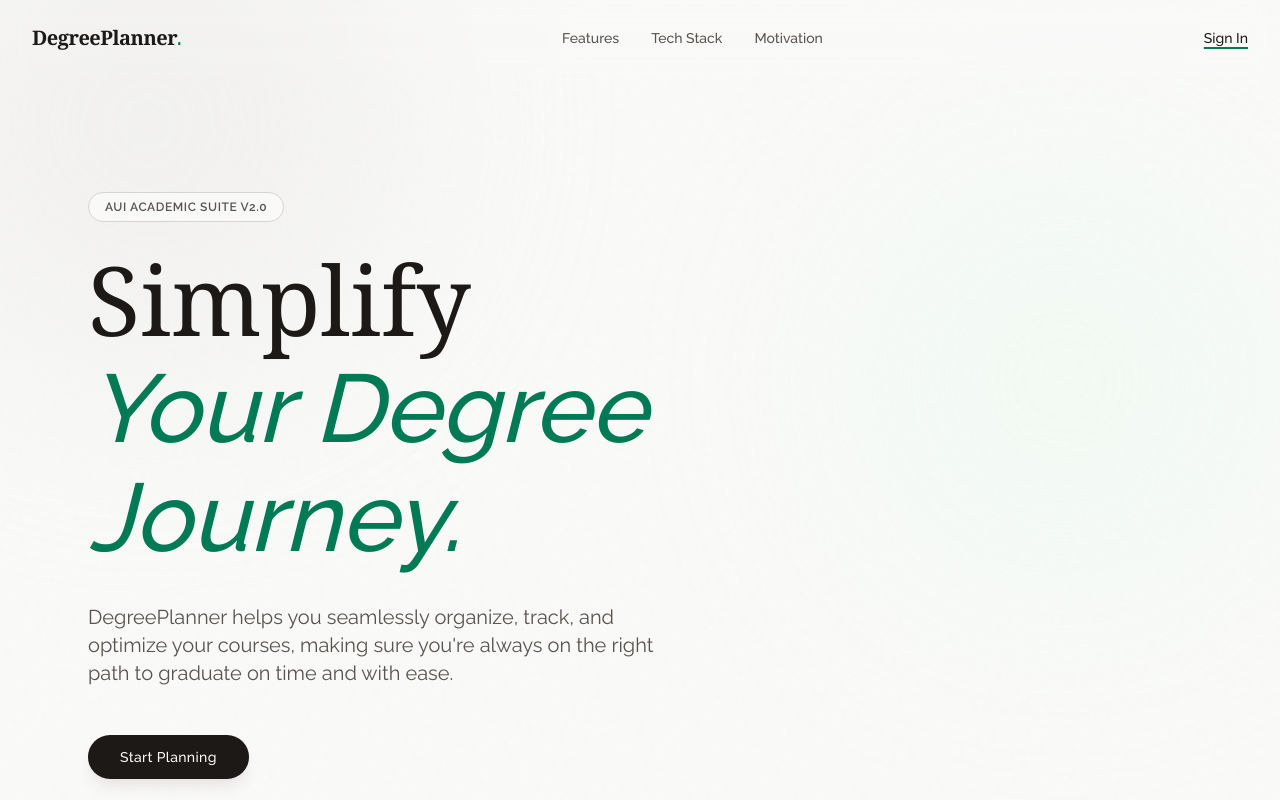
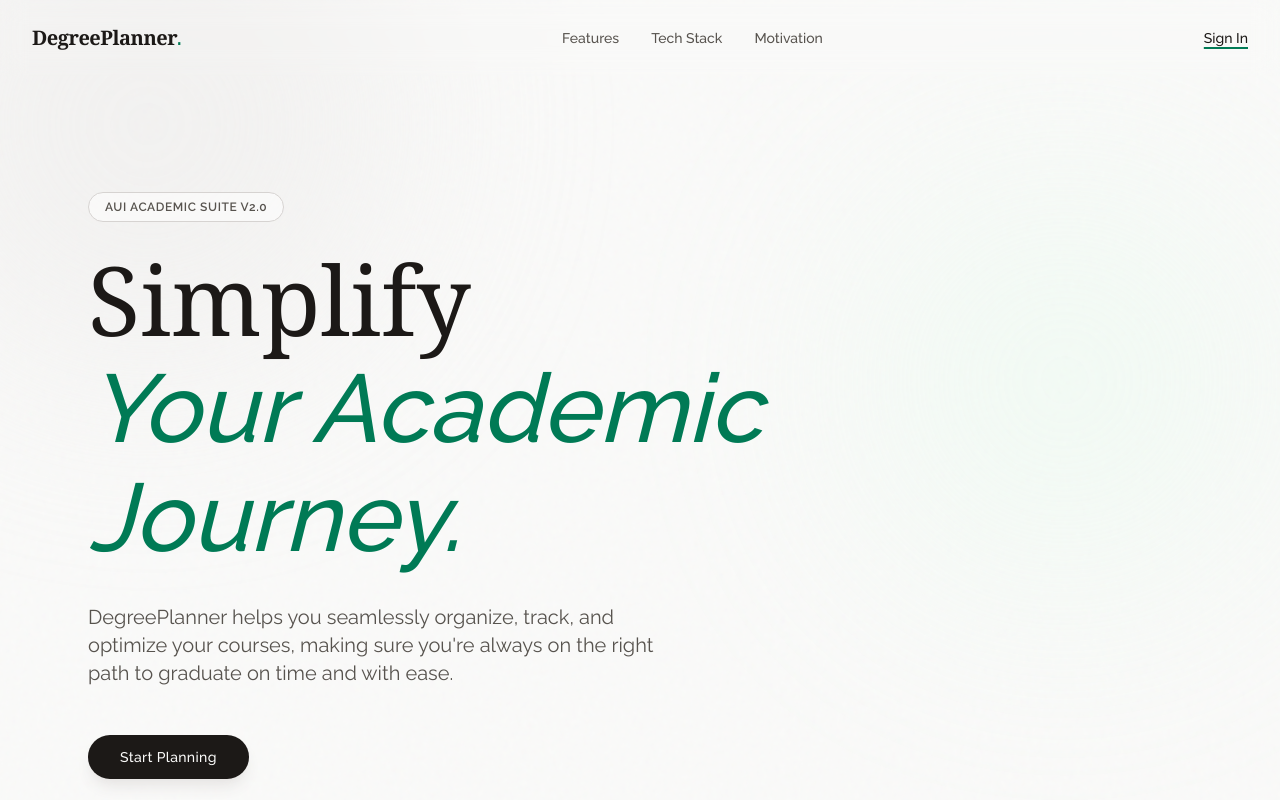
Before and after one commit to Yasser1Aboussikine/DegreePlanner-new, a React (Vite) app in the folder web/: page /home in a window 1280 px wide. Shown: the top 800 px of the page. Built offline with nearby package versions, Linux system fonts and the light colour scheme.

Commit message:
feat: update HeroSection text for improved clarity and engagement

```diff
--- a/web/src/features/LandingPage/components/HeroSection.tsx
+++ b/web/src/features/LandingPage/components/HeroSection.tsx
@@ -17,7 +17,7 @@
                 </div>
                 <h1 className="font-serif text-6xl font-medium leading-[1.1] text-[#1c1917] md:text-8xl">
                     Simplify<br />
-                    <span className="italic text-emerald-700">Your Degree Journey.</span>
+                    <span className="italic text-emerald-700">Your Academic Journey.</span>
                 </h1>
                 <p className="mt-8 max-w-xl text-lg text-[#57534e] md:text-xl">
                 DegreePlanner helps you seamlessly organize, track, and optimize your courses,
```
